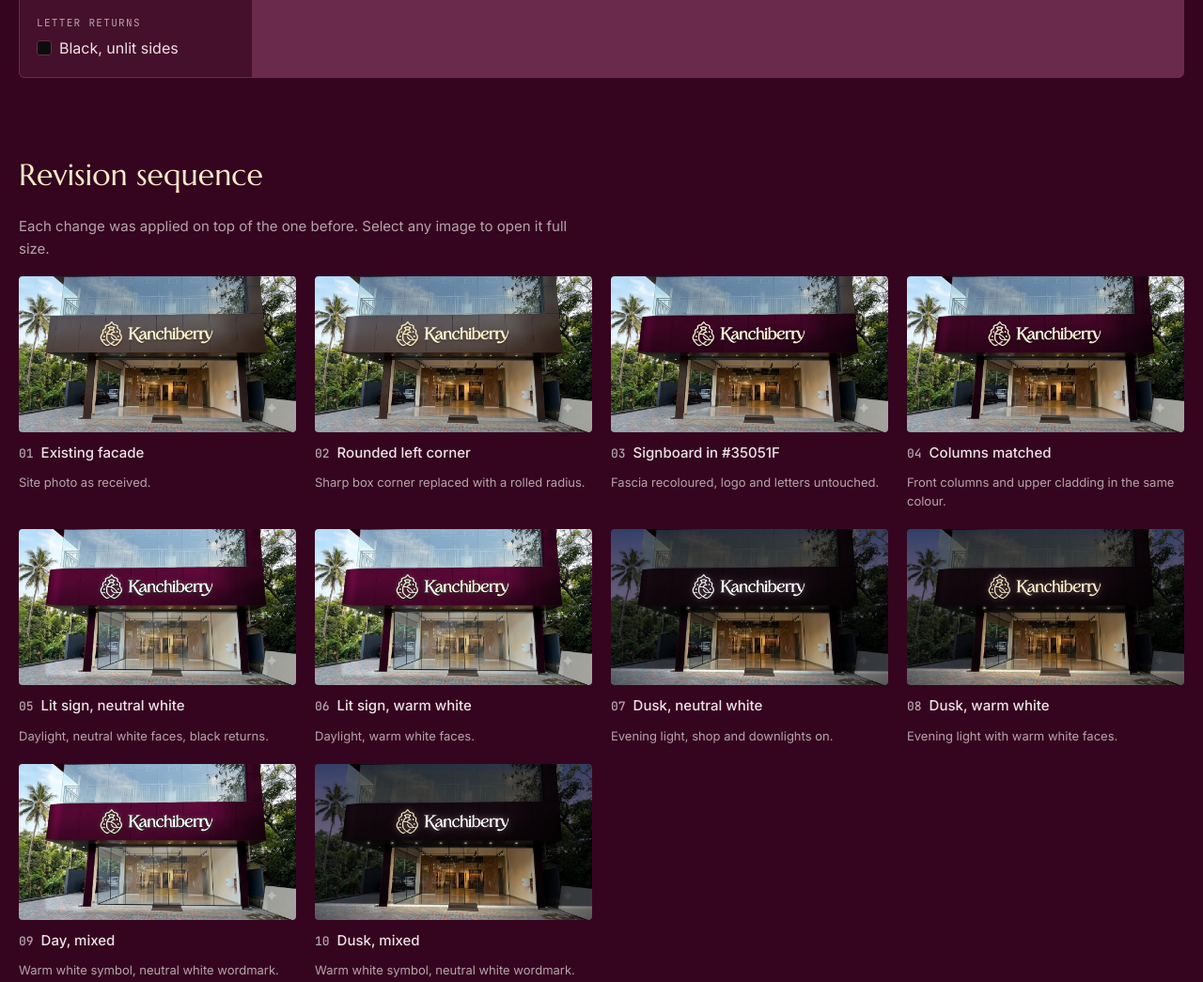
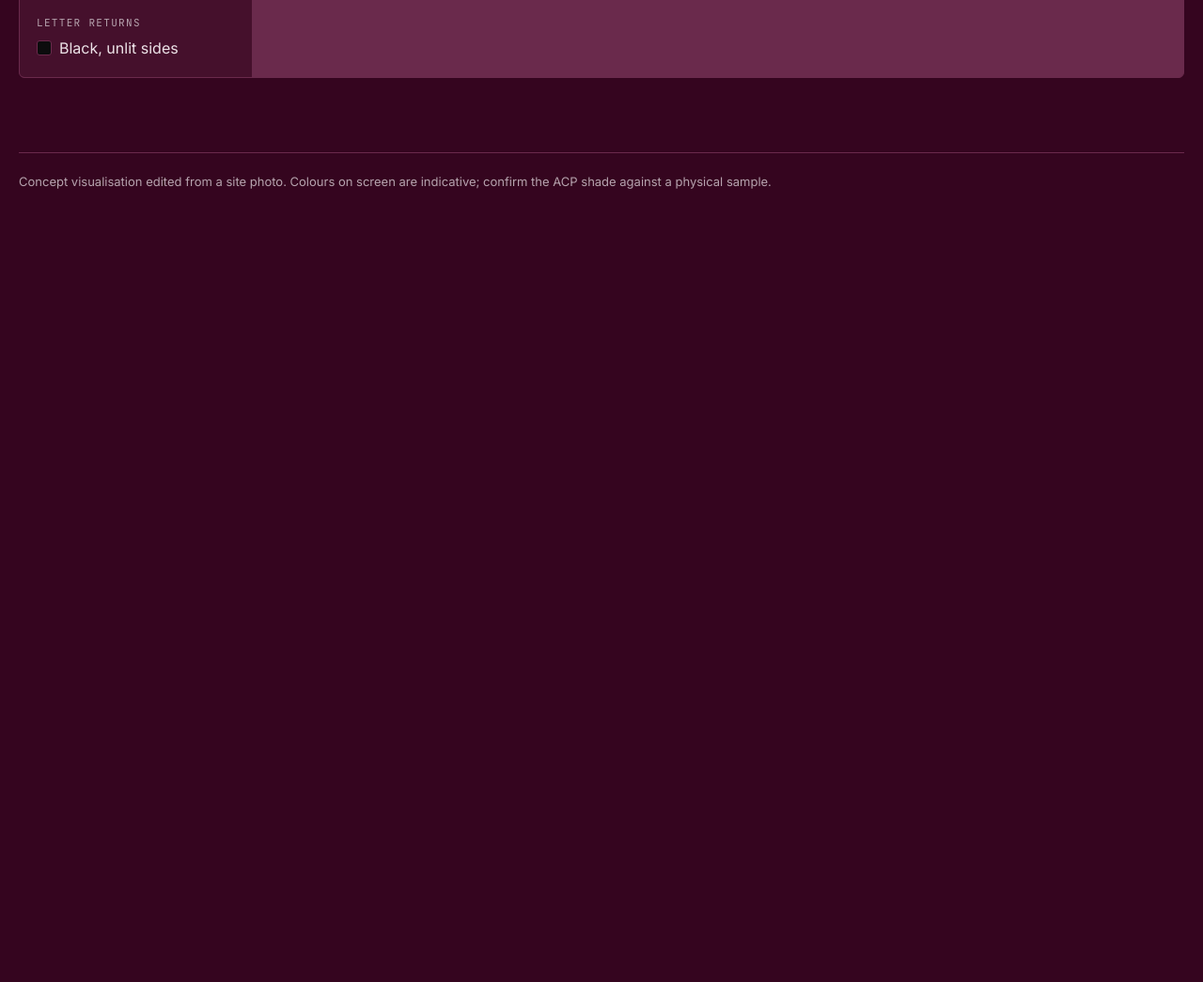
Before and after one commit to bonvarg-hash/kanchiberry-facade, a plain HTML site: page index.html in a window 1280 px wide. Shown: the part 2820-3865 px from the top of the page at 94% size. After the commit the page ends 3095 px from the top, so only its background shows below. Drawn offline with Linux system fonts and the light colour scheme.

Commit message:
Remove revision sequence section
Co-Authored-By: Claude Opus 5.5 <noreply@anthropic.com>

```diff
--- a/index.html
+++ b/index.html
@@ -134,11 +134,6 @@ footer{font-size:13px;color:var(--muted);border-top:1px solid var(--line);paddin
     </dl>
   </section>
 
-  <section aria-labelledby="h-steps">
-    <h2 id="h-steps">Revision sequence</h2>
-    <p>Each change was applied on top of the one before. Select any image to open it full size.</p>
-    <div class="steps" id="steps"></div>
-  </section>
 
   <footer>Concept visualisation edited from a site photo. Colours on screen are indicative; confirm the ACP shade against a physical sample.</footer>
 </div>
@@ -169,23 +164,9 @@ Object.values(files).forEach(o=>Object.values(o).forEach(n=>{const i=new Image()
 
 const r=$('cmp-range'); const setPos=()=>$('cmp').style.setProperty('--pos',r.value+'%'); r.addEventListener('input',setPos); setPos();
 
-const steps=[
- ['01-original','Existing facade','Site photo as received.'],
- ['02-rounded-corner','Rounded left corner','Sharp box corner replaced with a rolled radius.'],
- ['03-signboard-acp','Signboard in #35051F','Fascia recoloured, logo and letters untouched.'],
- ['04-columns-acp','Columns matched','Front columns and upper cladding in the same colour.'],
- ['05-day-neutral-white','Lit sign, neutral white','Daylight, neutral white faces, black returns.'],
- ['06-day-warm-white','Lit sign, warm white','Daylight, warm white faces.'],
- ['07-dusk-neutral-white','Dusk, neutral white','Evening light, shop and downlights on.'],
- ['08-dusk-warm-white','Dusk, warm white','Evening light with warm white faces.'],
- ['09-day-mixed','Day, mixed','Warm white symbol, neutral white wordmark.'],
- ['10-dusk-mixed','Dusk, mixed','Warm white symbol, neutral white wordmark.'],
-];
-$('steps').innerHTML=steps.map((s,i)=>`<button class="thumb" data-src="img/${s[0]}.jpg"><img loading="lazy" src="img/${s[0]}.jpg" alt="${s[1]}"><strong><span class="num">${String(i+1).padStart(2,'0')}</span>${s[1]}</strong><span>${s[2]}</span></button>`).join('');
 
 const lb=$('lb'),lbImg=$('lb-img');
 function openLb(src,alt){lbImg.src=src;lbImg.alt=alt||'';lb.classList.remove('fit');$('lb-fit').textContent='Fit to screen';lb.hidden=false;$('lb-close').focus()}
-document.querySelectorAll('.thumb').forEach(t=>t.addEventListener('click',()=>openLb(t.dataset.src,t.querySelector('img').alt)));
 $('hero-zoom').addEventListener('click',()=>openLb($('hero').src,$('hero').alt));
 $('lb-close').addEventListener('click',()=>{lb.hidden=true});
 $('lb-fit').addEventListener('click',()=>{const f=lb.classList.toggle('fit');$('lb-fit').textContent=f?'Actual size':'Fit to screen'});
```
